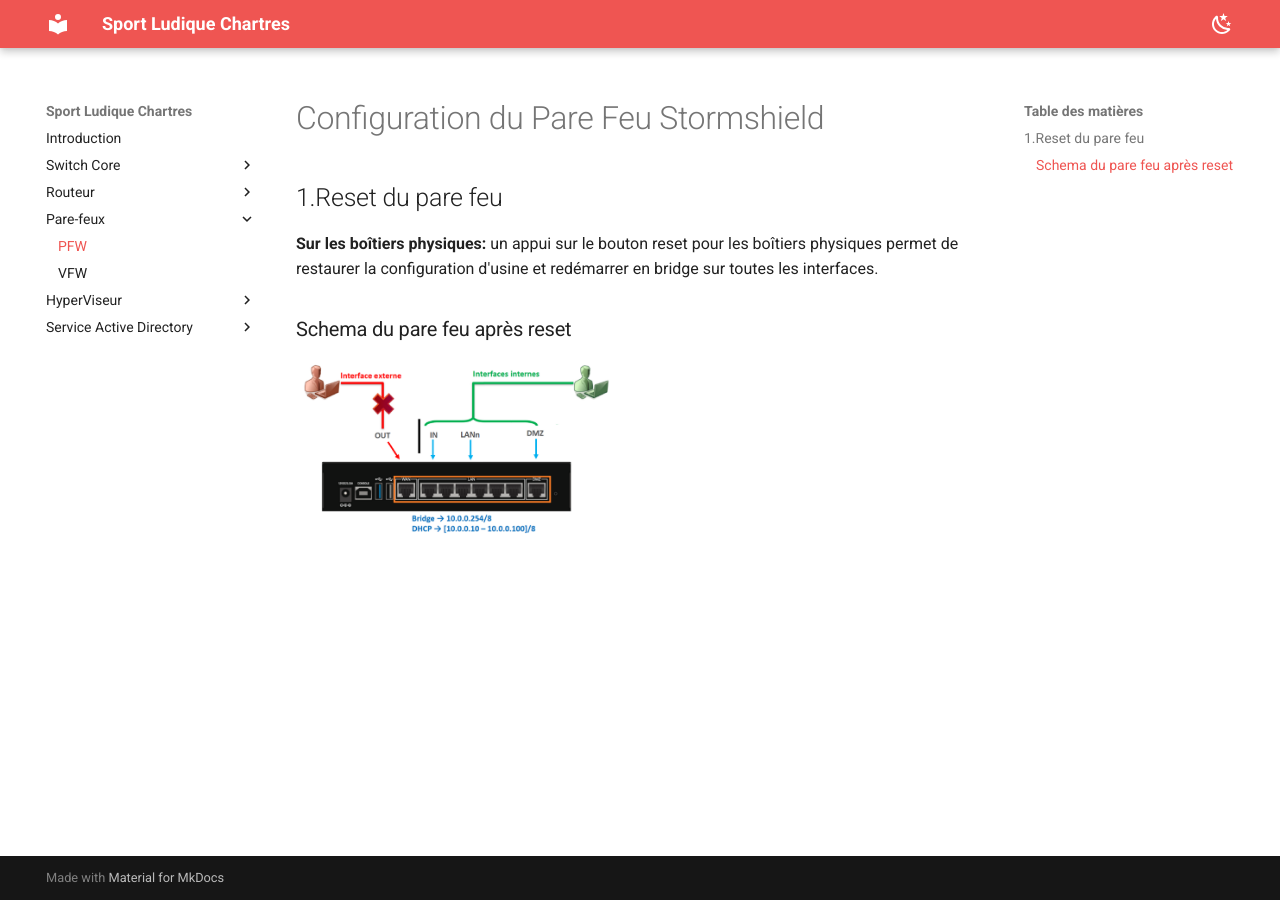
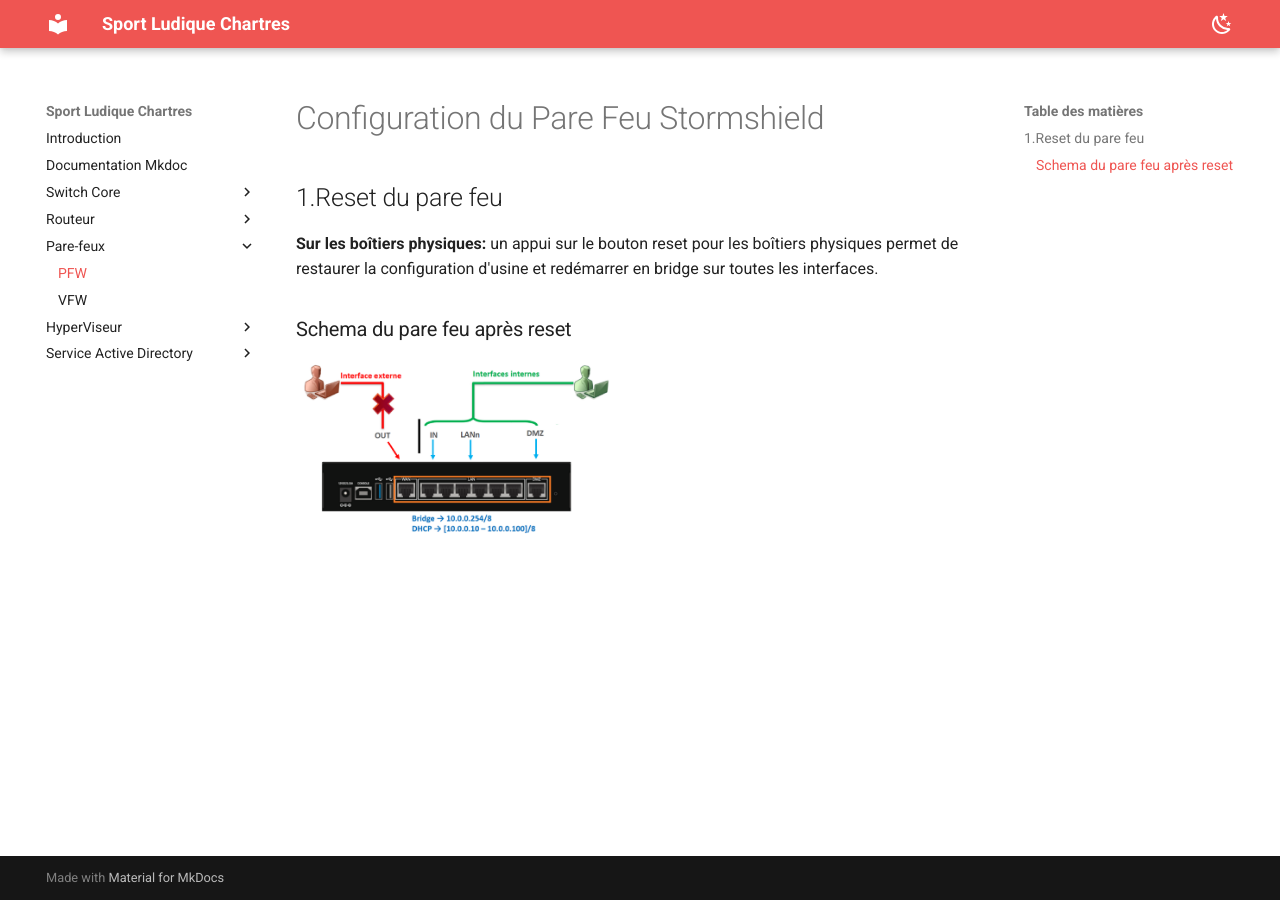
Before and after one commit to Sym-0ne/sport-ludique-Chartres, an MkDocs documentation site: the page built from docs/Pare-feux/stormshield.md, in a window 1280 px wide. Built offline with MkDocs 1.6.1 and Material for MkDocs 9.7.7, drawn with Linux system fonts in a browser that asks for light colours.

Commit message:
modif doc

```diff
--- a/mkdocs.yml
+++ b/mkdocs.yml
@@ -29,6 +29,7 @@
 
 nav:
   - Introduction: index.md
+  - Documentation Mkdoc: Plugins.md
   - Switch Core:
       - Configuration du Switch Core & Stack : SWCore/reseau.md
       - LACP : SWCore/lacp_hp_a5500.md
```
